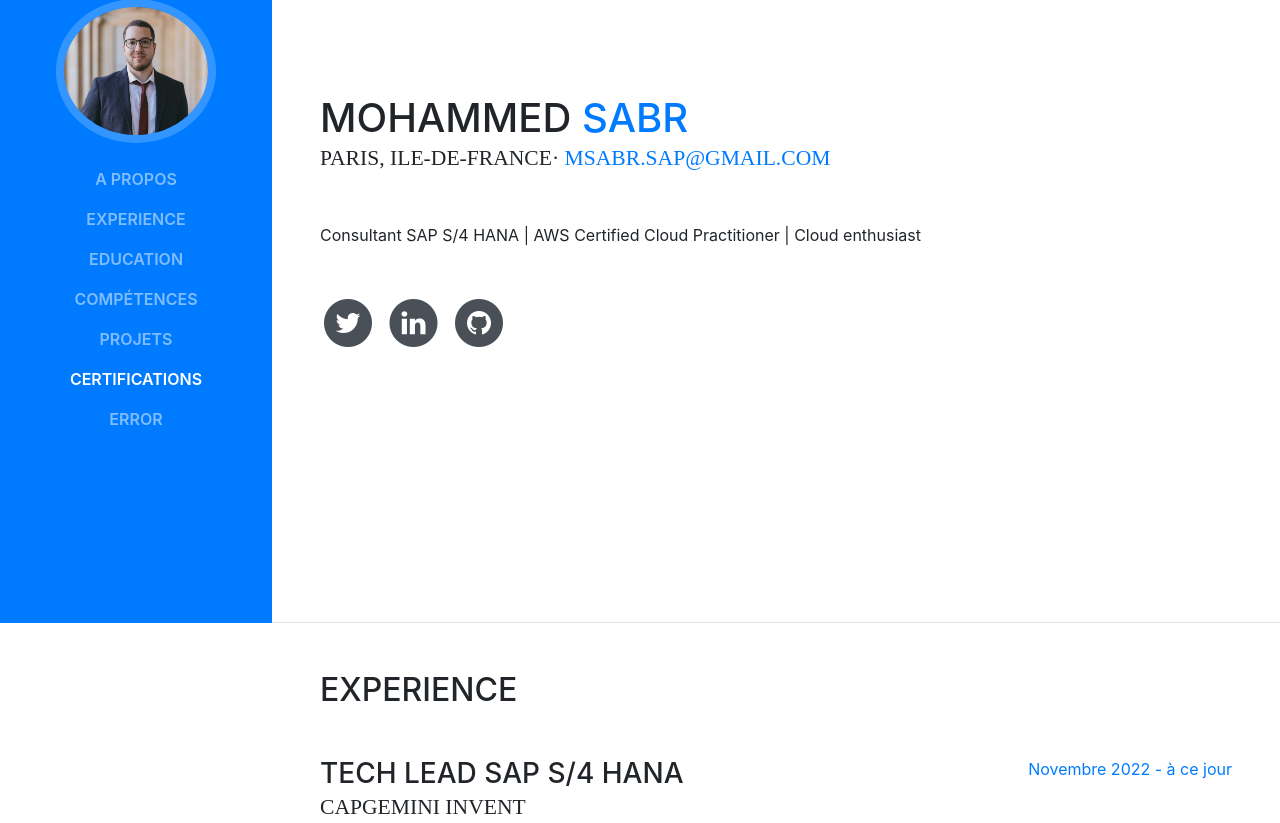
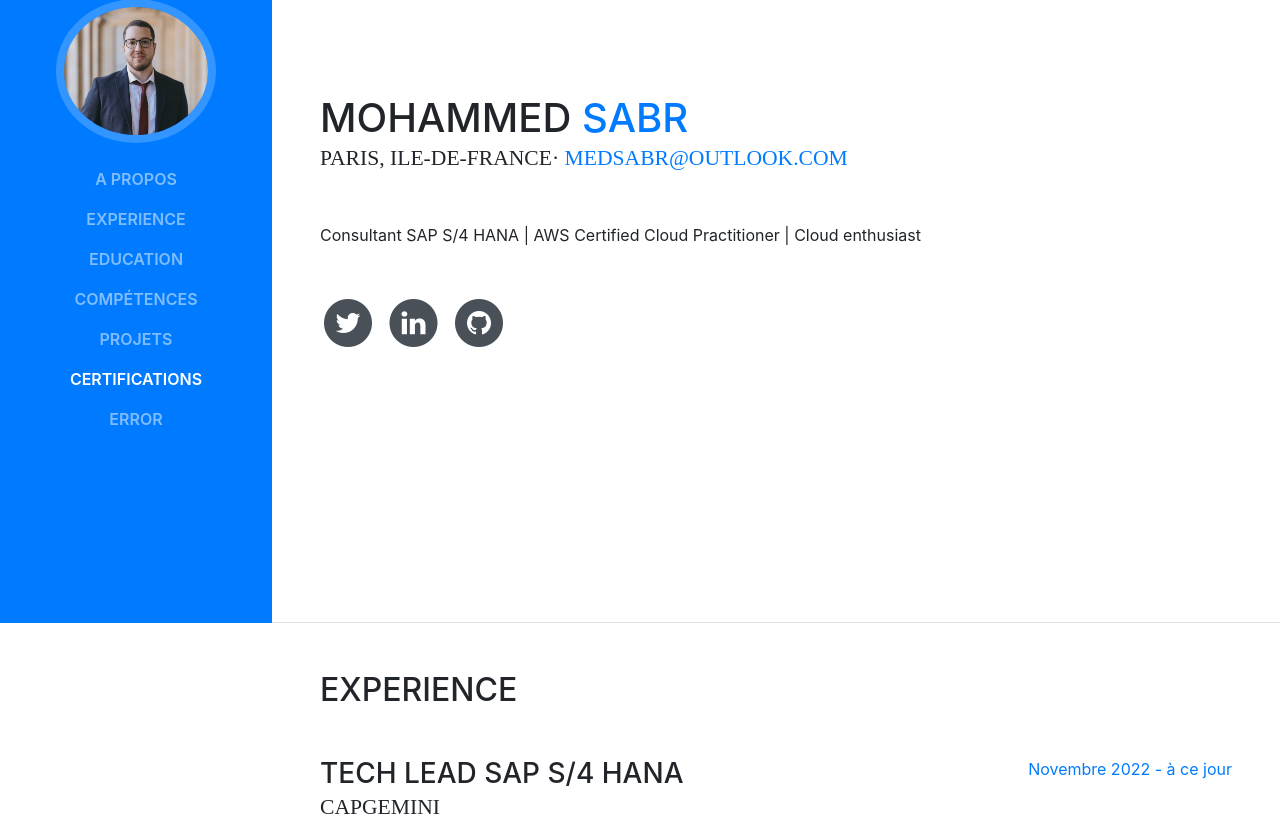
Before and after one commit to excalibuur/cloud-resume-challenge, a website with bundled scripts: page website/index.html in a window 1280 px wide. Shown: the part 177-1000 px from the top of the page. Built offline with nearby package versions, Linux system fonts and the light colour scheme; no server answers; a web font is replaced by a local one.

Commit message:
mail switch

```diff
--- a/website/index.html
+++ b/website/index.html
@@ -73,7 +73,7 @@
             <span class="text-primary">Sabr</span>
           </h1>
           <div class="subheading mb-5">Paris, Ile-de-France·
-            <a href="mailto:msabr.sap@gmail.com">msabr.sap@gmail.com</a>
+            <a href="mailto:msabr.sap@gmail.com">medsabr@outlook.com</a>
           </div>
           <p class="mb-5">Consultant SAP S/4 HANA | AWS Certified Cloud Practitioner | Cloud enthusiast </p>
           <ul class="list-inline list-social-icons mb-0">
@@ -112,7 +112,7 @@
           <div class="resume-item d-flex flex-column flex-md-row mb-5">
             <div class="resume-content mr-auto">
               <h3 class="mb-0">Tech Lead SAP S/4 HANA</h3>
-              <div class="subheading mb-3">Capgemini Invent</div>
+              <div class="subheading mb-3">Capgemini</div>
               <p>Projet COFFEE OneFinance - migration de la partie FI du groupe Carrefour vers S/4 HANA:<br>
                  - Architecture des flux entre les outils Legacy et S/4 ( API Odata, API REST , Kafka Nifi, CDS views ).<br>
                  - Participations aux Ateliers de conception des flux.<br>
@@ -237,7 +237,7 @@
         <div class="my-auto">
           <h2 class="mb-5">Projets</h2>
           <div class="subheading mb-3">AWS Cloud Resume Challenge</div>
-          <p>Création d'un CV Cloud dynamique et innovant en utilisant la puissance d'Amazon Web Services (AWS), en combinant différents services tels que S3, CloudFront, DynamoDB, Lambda,
+          <p>Création d'un CV Cloud dynamique en utilisant la puissance d'Amazon Web Services (AWS), en combinant différents services tels que S3, CloudFront, DynamoDB, Lambda,
              Route53 et GitHub Actions.</p>
           <p class="mb-0"></p>
         </div>
```
